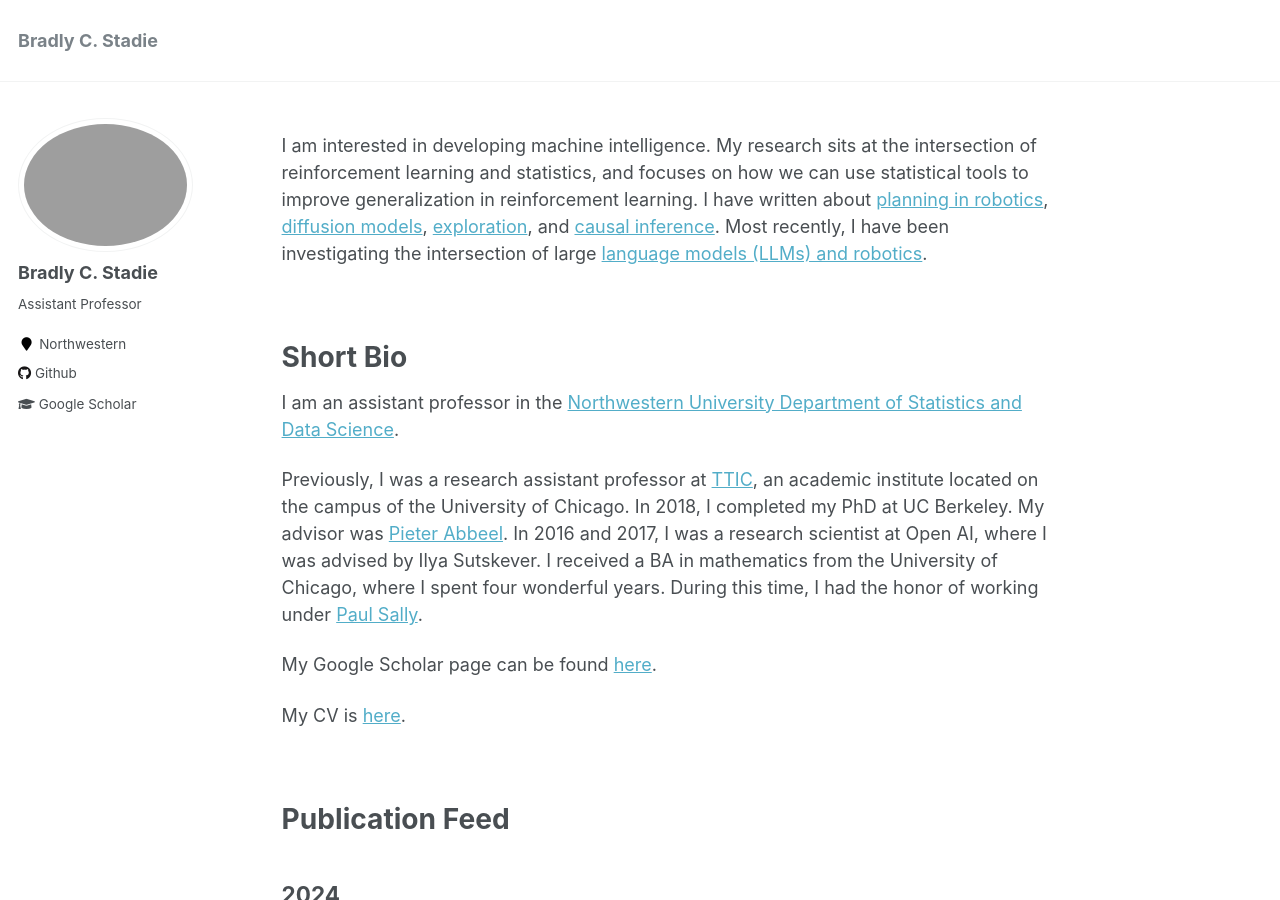
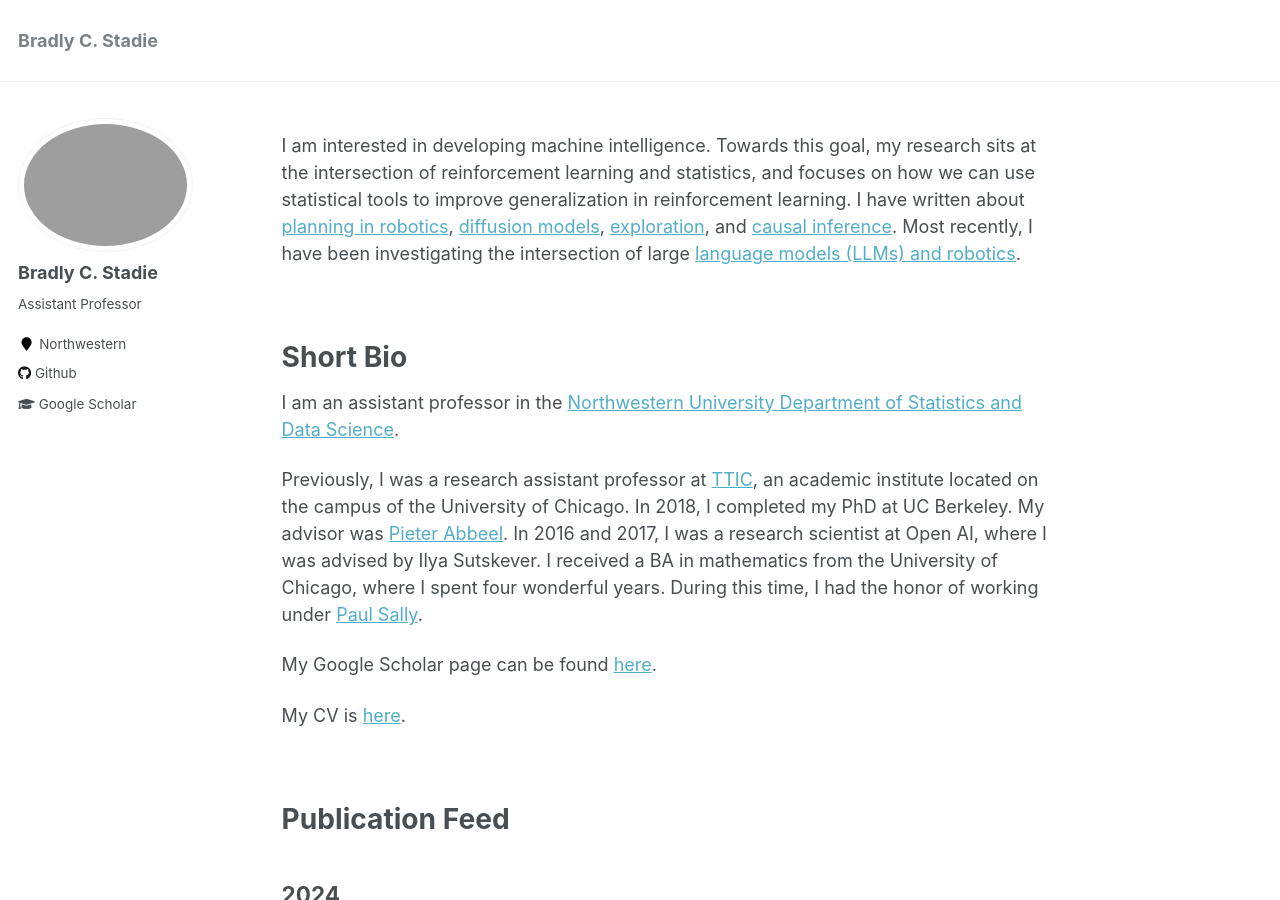
Before and after one commit to bstadie/bstadie.github.io, a Jekyll site: the page built from _pages/about.md, in a window 1280 px wide and 900 px high. Built offline with Jekyll 4.4.1, drawn with Linux system fonts in a browser that asks for light colours.

Commit message:
Update about.md

```diff
--- a/_pages/about.md
+++ b/_pages/about.md
@@ -7,7 +7,7 @@ redirect_from:
   - /about/
   - /about.html
 ---
-I am interested in developing machine intelligence. My research sits at the intersection of reinforcement learning and statistics, and focuses on how we can use statistical tools to improve generalization in reinforcement learning. I have written about [planning in robotics](https://sites.google.com/view/latent-landmarks/), [diffusion models](https://diffusion-for-shared-autonomy.github.io/), [exploration](https://proceedings.mlr.press/v119/pitis20a.html), and [causal inference](https://arxiv.org/abs/1808.07804). Most recently, I have been investigating the intersection of large [language models (LLMs) and robotics](https://wonderful-team-robotics.github.io/).
+I am interested in developing machine intelligence. Towards this goal, my research sits at the intersection of reinforcement learning and statistics, and focuses on how we can use statistical tools to improve generalization in reinforcement learning. I have written about [planning in robotics](https://sites.google.com/view/latent-landmarks/), [diffusion models](https://diffusion-for-shared-autonomy.github.io/), [exploration](https://proceedings.mlr.press/v119/pitis20a.html), and [causal inference](https://arxiv.org/abs/1808.07804). Most recently, I have been investigating the intersection of large [language models (LLMs) and robotics](https://wonderful-team-robotics.github.io/).
 
 &nbsp;
 
```
